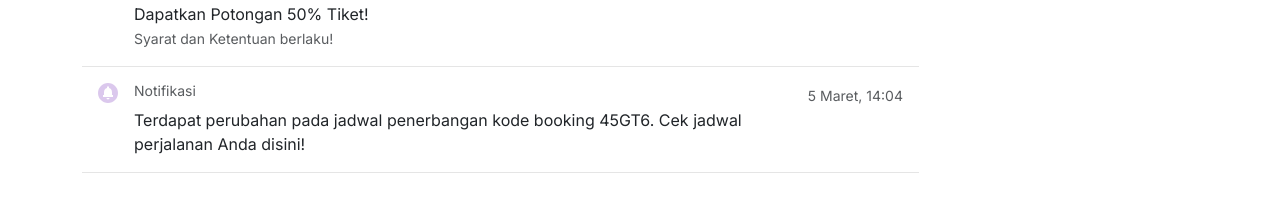
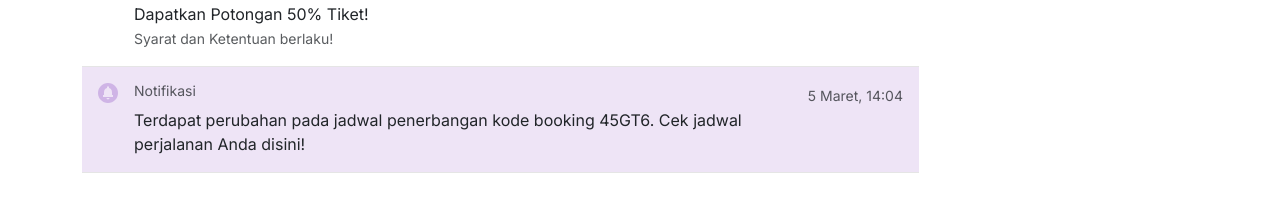
Before and after one commit to team-c4-fsw-binar/24001085-km6--bcr-final-fe, a React (Vite) app: page /notification in a window 1280 px wide. Shown: the part 483-694 px from the top of the page. Built offline with nearby package versions, Linux system fonts and the light colour scheme.

Commit message:
notification: add condition

```diff
--- a/src/pages/notification/index.jsx
+++ b/src/pages/notification/index.jsx
@@ -1,9 +1,11 @@
-import React from "react";
+import { useState, useEffect } from "react";
 import { Container, Row, Col, Card, Button, Image } from "react-bootstrap";
 import "./notification.css";
 import * as icons from "../../assets/notification";
 
 const NotificationPage = () => {
+    const [isRead, setIsRead] = useState(false);
+
     return (
         <>
             <div className="shadow">
@@ -52,7 +54,7 @@ const NotificationPage = () => {
                             </Col>
                         </Row>
                     </Card.Body>
-                    <Card.Body>
+                    <Card.Body className={`${!isRead ? "bg-noread" : ""}`}>
                         <Row>
                             <Col md={10}>
                                 <div className="d-flex align-items-start">
--- a/src/pages/notification/notification.css
+++ b/src/pages/notification/notification.css
@@ -120,3 +120,8 @@
     text-decoration: none;
     color: #FFFFFF;
 }
+
+/* background read */
+.bg-noread {
+    background-color: #a06ece2f;
+}
```
